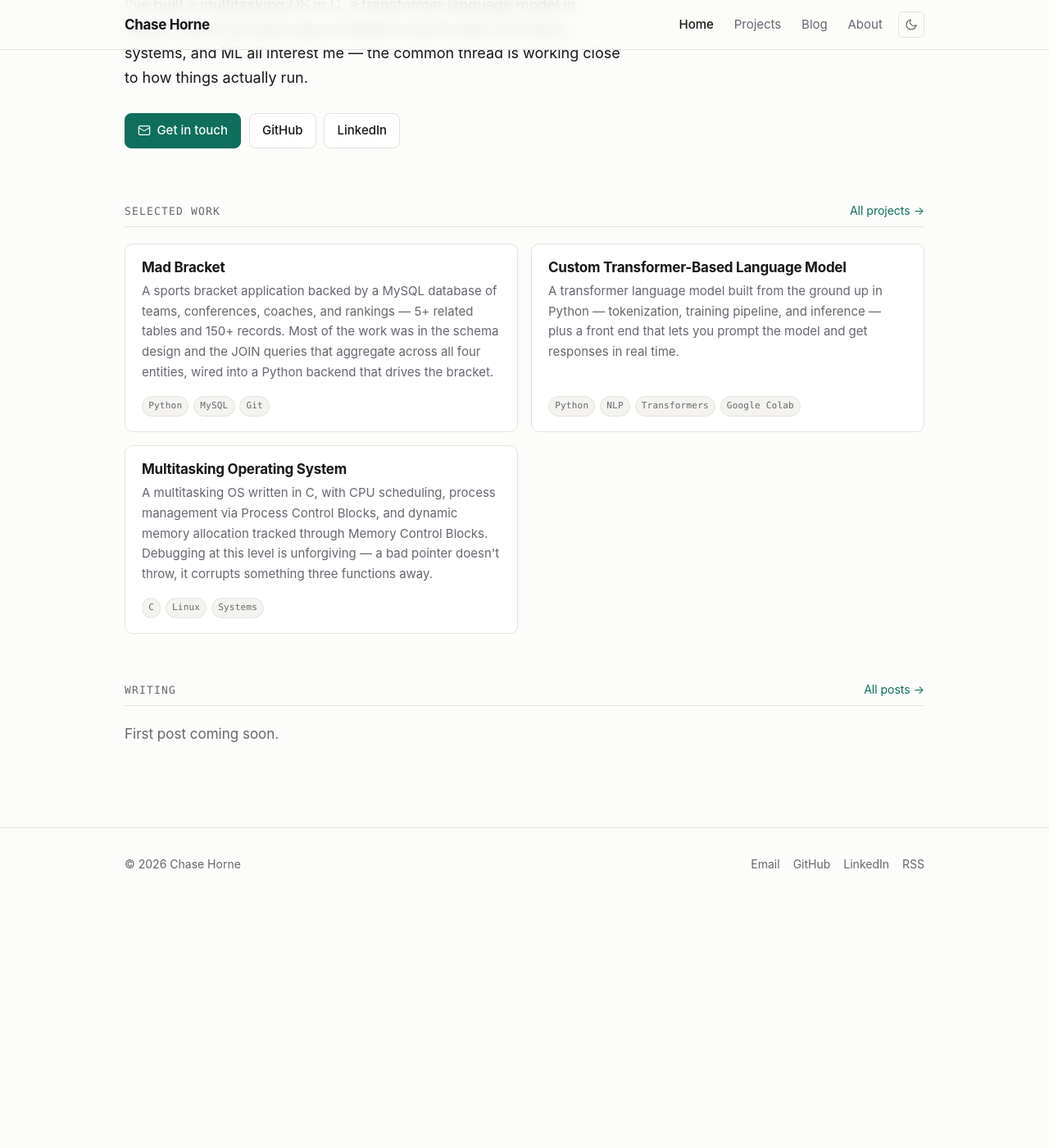
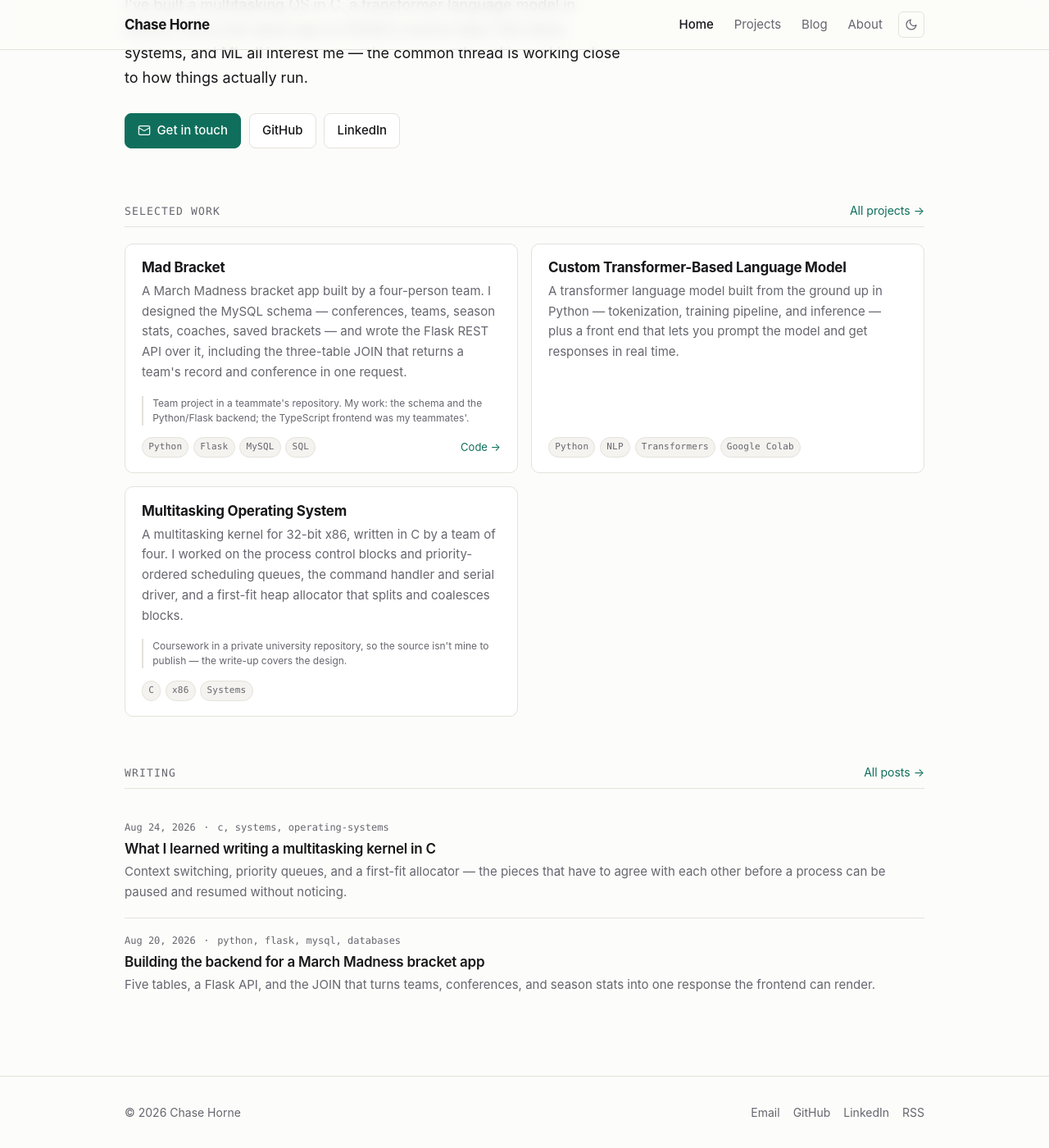
Before and after one commit to CHorne412/CHorne412.github.io, a Jekyll site: the page built from index.html, in a window 1280 px wide and 1400 px high, scrolled down 349 px. Shown: the whole window at 82% size. Built offline with Jekyll 4.4.1, drawn with Linux system fonts in a browser that asks for light colours; before the commit the page ends 1446 px from its top, so only the background shows below that; part of the change alters nothing that is shown.

Commit message:
Publish two project write-ups; add note field to project cards
- posts: the Mad Bracket Flask/MySQL backend, and the multitasking kernel
  (design only — the course repo is private, so no source is reproduced)
- projects: link the public CS440-MadBracket repo, scope Chase's contribution
  against teammates' work, correct the OS card to what he personally built
- cards gain a `note` field so a missing code link is explained rather than
  silently absent

Co-Authored-By: Claude Opus 5 <noreply@anthropic.com>

````diff
--- a/_data/projects.yml
+++ b/_data/projects.yml
@@ -7,12 +7,16 @@
 
 - name: Mad Bracket
   description: >-
-    A sports bracket application backed by a MySQL database of teams,
-    conferences, coaches, and rankings — 5+ related tables and 150+ records.
-    Most of the work was in the schema design and the JOIN queries that
-    aggregate across all four entities, wired into a Python backend that
-    drives the bracket.
-  tech: [Python, MySQL, Git]
+    A March Madness bracket app built by a four-person team. I designed the
+    MySQL schema — conferences, teams, season stats, coaches, saved brackets —
+    and wrote the Flask REST API over it, including the three-table JOIN that
+    returns a team's record and conference in one request.
+  tech: [Python, Flask, MySQL, SQL]
+  note: >-
+    Team project in a teammate's repository. My work: the schema and the
+    Python/Flask backend; the TypeScript frontend was my teammates'.
+  repo: https://github.com/kennethsteuart/CS440-MadBracket
+  url: https://github.com/kennethsteuart/CS440-MadBracket
   year: 2026
   featured: true
 
@@ -27,11 +31,14 @@
 
 - name: Multitasking Operating System
   description: >-
-    A multitasking OS written in C, with CPU scheduling, process management
-    via Process Control Blocks, and dynamic memory allocation tracked through
-    Memory Control Blocks. Debugging at this level is unforgiving — a bad
-    pointer doesn't throw, it corrupts something three functions away.
-  tech: [C, Linux, Systems]
+    A multitasking kernel for 32-bit x86, written in C by a team of four. I
+    worked on the process control blocks and priority-ordered scheduling
+    queues, the command handler and serial driver, and a first-fit heap
+    allocator that splits and coalesces blocks.
+  tech: [C, x86, Systems]
+  note: >-
+    Coursework in a private university repository, so the source isn't mine to
+    publish — the write-up covers the design.
   year: 2025
   featured: true
 
--- a/_includes/project-card.html
+++ b/_includes/project-card.html
@@ -2,6 +2,7 @@
   Renders one project card.
   Usage: {% include project-card.html project=item %}
   Data shape: see _data/projects.yml
+  `note` explains a missing code link (private repo, someone else's repo, etc.)
 {%- endcomment -%}
 <article class="card">
   <h3 class="card__title">
@@ -13,6 +14,10 @@
   </h3>
 
   <p class="card__desc">{{ include.project.description }}</p>
+
+  {%- if include.project.note %}
+  <p class="card__note">{{ include.project.note }}</p>
+  {%- endif %}
 
   <div class="card__foot">
     {%- if include.project.tech -%}
--- /dev/null
+++ b/_posts/2026-08-20-mad-bracket-backend.md
@@ -0,0 +1,91 @@
+---
+title: "Building the backend for a March Madness bracket app"
+date: 2026-08-20
+tags: [python, flask, mysql, databases]
+description: >-
+  Five tables, a Flask API, and the JOIN that turns teams, conferences, and
+  season stats into one response the frontend can render.
+---
+
+Mad Bracket was a four-person database course project: a web app where you fill
+out a tournament bracket, look up team stats, and save what you built. My
+teammates wrote the TypeScript frontend. I wrote the schema and the Flask API
+underneath it.
+
+The code is public — [CS440-MadBracket](https://github.com/kennethsteuart/CS440-MadBracket)
+— under a teammate's account, since that's where we worked.
+
+## Modelling the domain
+
+Five tables, and the relationships are what make the queries interesting:
+
+- **Conference** — the conferences
+- **Team** — belongs to a conference
+- **Stats** — a team's record: rank, wins, losses, conference wins and losses
+- **Coach** — tied to a team
+- **Bracket** — a saved bracket, with a timestamp
+
+Foreign keys run `Team → Conference`, `Stats → Team`, and `Coach → Team`.
+
+Splitting `Stats` out of `Team` rather than adding columns is the decision I'd
+defend hardest. A team's identity and a team's season record change on
+completely different schedules — the name is stable, the record changes weekly.
+Keeping them in one table means every stat update rewrites identity data that
+didn't change, and it makes multi-season support a schema migration instead of
+another row.
+
+## One request, three tables
+
+The stats endpoint is the clearest example of why the schema is shaped this
+way. A user types a school name; the frontend needs the team, its record, and
+its conference in a single response:
+
+```sql
+SELECT t.team_id, t.team_name, s.team_rank, s.wins, s.losses,
+       s.conference_wins, s.conference_losses,
+       c.conference_name
+FROM Team t
+JOIN Conference c ON t.conference_id = c.conference_id
+JOIN Stats s ON t.team_id = s.team_id
+WHERE t.school_name = %s
+```
+
+Three tables, one round trip. The alternative — fetch the team, then its stats,
+then its conference — is three round trips to render one card, and that cost
+lands on every team the user looks at.
+
+That `%s` matters too. It's a parameterized query, not string formatting, so a
+school name containing a quote is data rather than SQL. Every query in the API
+is written this way.
+
+## Brackets get full CRUD
+
+Saved brackets are the one thing users create, so `/stored_brackets` supports
+all four operations: `POST` to save, `GET` to list newest first, `PUT` to
+rename or update, `DELETE` to remove. The bracket itself is stored as a JSON
+blob alongside its name.
+
+Storing the bracket as JSON rather than modelling every matchup as rows was a
+deliberate call. The bracket is only ever read and written whole, by one user,
+and nothing queries *inside* it — so normalizing it would have bought
+constraints we'd never use. If we'd needed questions like "how many people
+picked this upset," that trade flips immediately.
+
+## Credentials stay out of the repo
+
+Database connection details come from environment variables loaded from a
+`.env` file, not from constants in the source. It's four extra lines and it's
+the difference between a public repo and a public password. Worth doing on
+day one of any project that touches a database, because retrofitting it means
+rewriting history.
+
+## What working in a shared repo actually taught me
+
+Nine commits from me, out of about forty across four people, into someone
+else's repository. The API contract was the interesting part: the frontend
+needed shapes I hadn't thought about, and "the backend is done" turned out to
+mean "done until someone tries to use it."
+
+The commit where I fixed the backend so it communicated with the frontend, and
+the one a week later where saved brackets actually persisted, are the two
+points where this stopped being my project and started being ours.
--- /dev/null
+++ b/_posts/2026-08-24-multitasking-kernel-in-c.md
@@ -0,0 +1,160 @@
+---
+title: "What I learned writing a multitasking kernel in C"
+date: 2026-08-24
+tags: [c, systems, operating-systems]
+description: >-
+  Context switching, priority queues, and a first-fit allocator — the pieces
+  that have to agree with each other before a process can be paused and resumed
+  without noticing.
+---
+
+For a systems course last spring, four of us built a multitasking operating
+system in C for 32-bit x86 — process management, a dispatcher, and a heap
+allocator, with nothing underneath doing the hard parts for us.
+
+The code lives in a private university repository, so this is the design rather
+than the source. My work was concentrated in the process control blocks, the
+command handler, the serial driver, and the memory allocator.
+
+## A context is a struct that has to match the assembly
+
+Multitasking means stopping a process mid-instruction, remembering enough to
+resume it, running something else, and coming back — with the paused process
+unable to tell it was ever interrupted. On x86 that "enough" is concrete: the
+segment registers, the general-purpose registers, the instruction pointer, and
+the flags.
+
+We defined that as a packed struct — `ss`, `gs`, `fs`, `es`, `ds`, then `edi`,
+`esi`, `ebp`, `esp`, `ebx`, `edx`, `ecx`, `eax`, then `eip`, `cs`, `eflags`.
+Sixty bytes, and **the field order is not a style choice**. The interrupt
+service routine pushes registers onto the stack in a specific order, and the
+struct is just a typed window onto that memory. Reorder a field in the header
+and the kernel doesn't fail to compile — it reads `eflags` where `cs` lives and
+jumps somewhere insane.
+
+That was my first real lesson in this project: in C at this level, the compiler
+checks almost nothing you care about. The struct and the assembly agree because
+you made them agree, and the only feedback if you're wrong is a machine that
+triple-faults.
+
+## The PCB, and five queues
+
+Each process gets a Process Control Block holding its name, class, priority,
+execution state, dispatching state, a stack pointer, and a 1 KB stack embedded
+directly in the struct. Each PCB also carries `next` and `prev` pointers,
+because every PCB is always a member of exactly one doubly-linked queue:
+
+- **ready** — runnable, waiting for the CPU
+- **blocked** — waiting on something
+- **suspended ready** and **suspended blocked** — the same two states, but
+  administratively suspended
+- **running** — the one with the CPU
+
+Insertion into the ready queue is priority-ordered: walk from the head until
+you find the first process whose priority is worse than the one being inserted,
+and splice in ahead of it. Lower number means higher priority. Because the list
+is kept in priority order on insert, the dispatcher never has to search — the
+next process to run is always the head.
+
+That's a deliberate trade. Insertion is O(n), dispatch is O(1), and dispatch
+happens far more often.
+
+## The dispatcher is cooperative, and that shows
+
+Scheduling runs through a system call handler. A process yields by issuing
+`sys_req(IDLE)`; the handler saves the outgoing context pointer into the
+process's PCB, moves it back to the ready queue, takes the head of the ready
+queue, marks it running, and returns *its* saved context pointer. The interrupt
+return then restores that context, and a different process resumes as if
+nothing happened.
+
+The thing worth being honest about: this is **cooperative**, not preemptive. A
+process that never calls `sys_req` never gives up the CPU, and nothing in the
+kernel can take it away. A timer interrupt driving preemption is the obvious
+next step, and it's the first thing I'd add.
+
+## First-fit, splitting, and coalescing
+
+The heap starts as one 50,000-byte block and is tracked by Memory Control
+Blocks in two address-ordered doubly-linked lists: one free, one allocated.
+
+Allocation walks the free list, takes the first block big enough, and — if that
+block is larger than requested — splits it, leaving the remainder as a new free
+block. Freeing moves the block back to the free list and then merges adjacent
+free blocks so the heap doesn't shred itself into unusable fragments over time.
+
+Keeping both lists sorted by address is what makes coalescing possible at all:
+"is this block adjacent to the next one" is only a cheap question if the list
+is in address order. That constraint isn't obvious until you try to write the
+merge without it.
+
+One honest note: the code comments call this best-fit in places, and there's a
+`best_fit` variable, but it breaks out of the loop on the first block that fits
+— so it is first-fit. Naming that survived a refactor is its own small lesson.
+
+## The bug: allocating into the wrong place entirely
+
+The allocator worked, then stopped working, in the way memory bugs do — not
+with a crash at the guilty line, but with data quietly landing where it
+shouldn't.
+
+Saved blocks weren't being fitted into the right location. The allocator would
+skip the next available gap and keep the pointer parked at the previous block
+instead of walking the free list to find the first space that fit. Freed memory
+was never really recycled; the heap just marched forward until it ran out.
+
+There were two causes underneath that one symptom.
+
+The first was pointer arithmetic doing something other than what it reads like.
+Splitting a block computed the leftover's address roughly like this:
+
+```c
+MCB *new_block = (MCB *)best_fit->start_addr + size;
+```
+
+That looks like "advance `size` bytes." It isn't. Adding to a typed pointer
+advances in units of the pointed-to type, so this jumped `size * sizeof(MCB)`
+bytes — off by a factor of the struct's size, landing the new free block far
+outside where it belonged. Casting to `char *` first makes the arithmetic
+byte-wise and the intent explicit:
+
+```c
+char *new_block_addr = (char *)best_fit->start_addr + size;
+```
+
+The second was subtler and cost more time: the split was reading `current`,
+the loop cursor, where it should have read `best_fit`, the block actually
+chosen. When the first block examined happened to be the one selected, those
+two are identical and everything works. They diverge only once the allocator
+has to walk past a block to find a fit — which is exactly the case that was
+broken, and exactly the case that only shows up after enough allocation and
+freeing to fragment the heap.
+
+The fix landed the next day: free blocks now go back into the free list in
+address-sorted order, and merging runs immediately after. Without that
+ordering, "is the next block adjacent to this one" is unanswerable, so
+neighbouring gaps never coalesced and the walk kept missing space that was
+right there.
+
+How I found it: serial-port print statements, in quantity. There's no debugger
+attached to a kernel booting under QEMU, so the loop was print the pointer,
+boot, read the number, decide it's absurd, move the print somewhere earlier,
+boot again. The moment the fix became obvious was seeing an address roughly
+thirty-two times further along than it should have been — `sizeof(MCB)` is
+sixteen bytes, and a number that wrong doesn't come from logic, it comes from
+units.
+
+**What I took from it:** in C, a type doesn't just describe what's in memory,
+it silently redefines what `+ 1` means. And when a bug only appears after the
+heap fragments, the reproduction case is the thing to build first — I spent
+longer trying to trigger it by hand than the fix itself took.
+
+## What I'd do differently
+
+**Preemption.** Cooperative scheduling was enough to pass, but it means a
+runaway process wedges the machine.
+
+**Fewer special cases in the coalescing logic.** The merge routine accumulated
+guards for edge cases we hit during testing, and by the end it was doing
+arithmetic on block sizes that took real effort to follow. That's usually a
+sign the data structure wants rethinking rather than more conditionals.
--- a/assets/css/style.css
+++ b/assets/css/style.css
@@ -328,6 +328,16 @@ main { flex: 1 0 auto; padding-block: 3rem 5rem; }
 .card__foot { margin-top: auto; display: flex; flex-wrap: wrap; align-items: center;
   gap: 0.75rem; justify-content: space-between; }
 
+/* Explains why a card has no "Code →" link. */
+.card__note {
+  font-size: 0.75rem;
+  line-height: 1.5;
+  color: var(--text-muted);
+  margin: 0 0 0.9rem;
+  padding-left: 0.7rem;
+  border-left: 2px solid var(--border);
+}
+
 .tags { display: flex; flex-wrap: wrap; gap: 0.35rem; list-style: none; margin: 0; padding: 0; }
 .tag {
   font-family: var(--font-mono);
--- a/projects.md
+++ b/projects.md
@@ -8,8 +8,8 @@ permalink: /projects/
 <div class="wrap wrap--wide">
   <h1>Projects</h1>
   <p style="color:var(--text-muted);max-width:38rem">
-    A few things I've built. Most are open source — the write-ups on the
-    <a href="{{ '/blog/' | relative_url }}">blog</a> go deeper on the parts that were hard.
+    Coursework and side projects. Where the source isn't mine to publish, the
+    card says so.
   </p>
 
   {%- if site.data.projects.size == 0 %}
````
